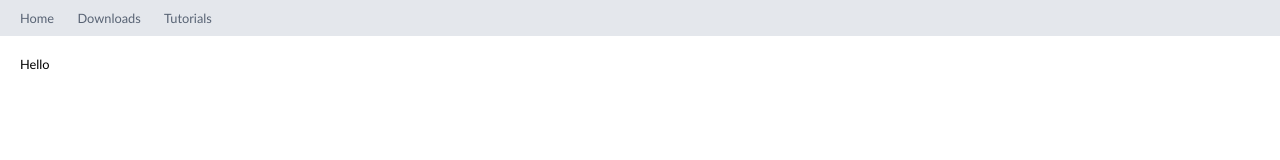
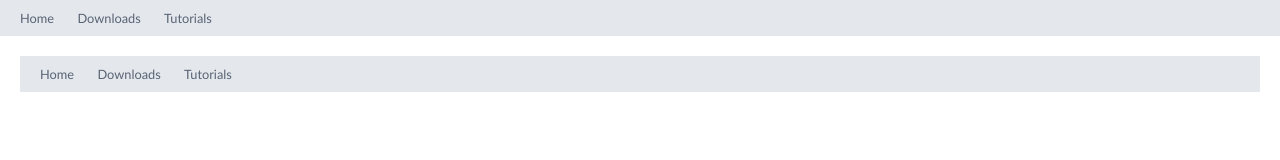
Before and after one commit to memphis20170918/ajax-and-jquery-json, a plain HTML site: page index.html in a window 1280 px wide. Drawn offline with nearby package versions, Linux system fonts and the light colour scheme.

Commit message:
Load 'home' as the first page.

```diff
--- a/index.html
+++ b/index.html
@@ -16,7 +16,7 @@
       </ul>
     </nav>
 
-    <section id="main">Hello</section>
+    <section id="main"></section>
 
     <script src="https://ajax.googleapis.com/ajax/libs/jquery/3.3.1/jquery.min.js"></script>
     <script>
@@ -45,6 +45,7 @@
       }
 
       app.init = function() {
+        app.loadPage('home');
         app.nav.on('click', function() {
           var page = $(this).data('page');
           app.loadPage(page);
```
